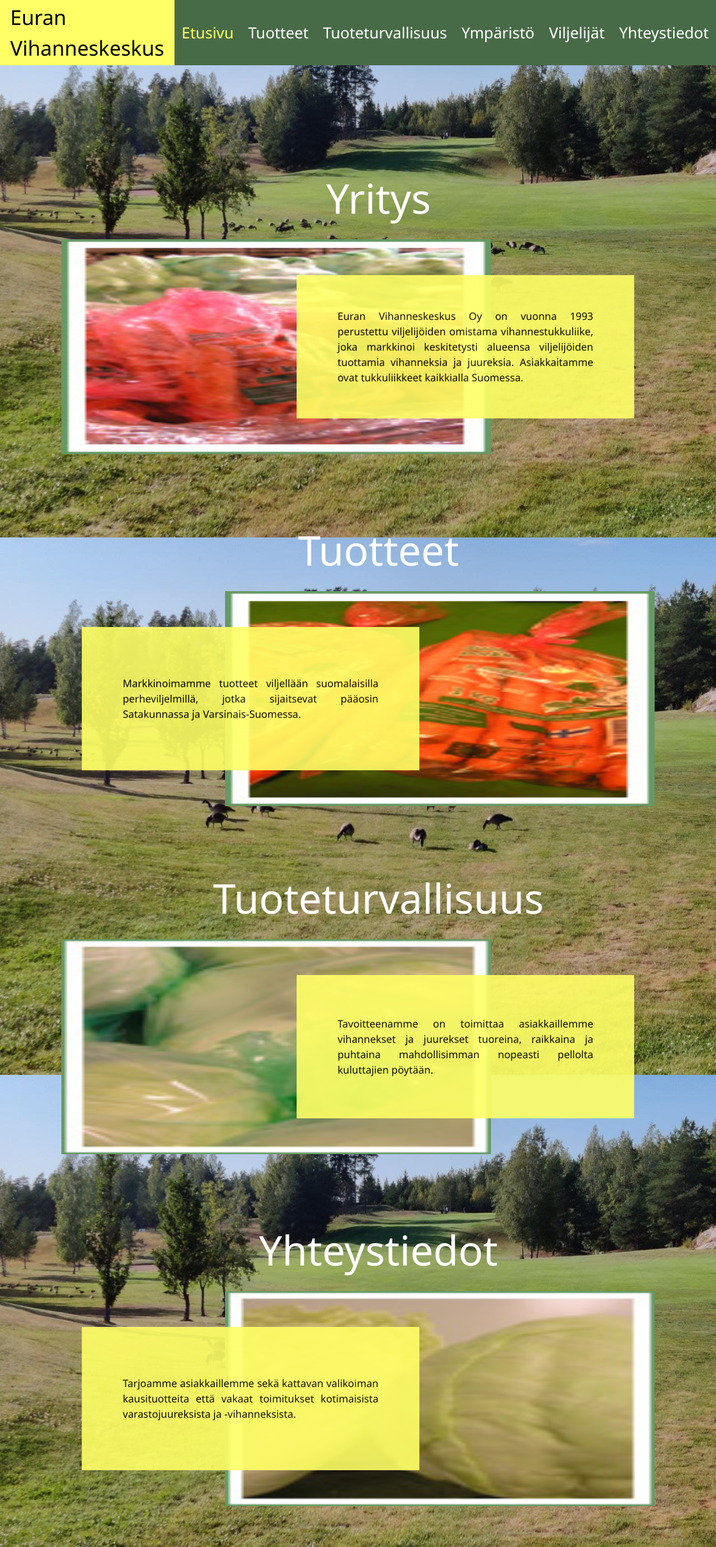
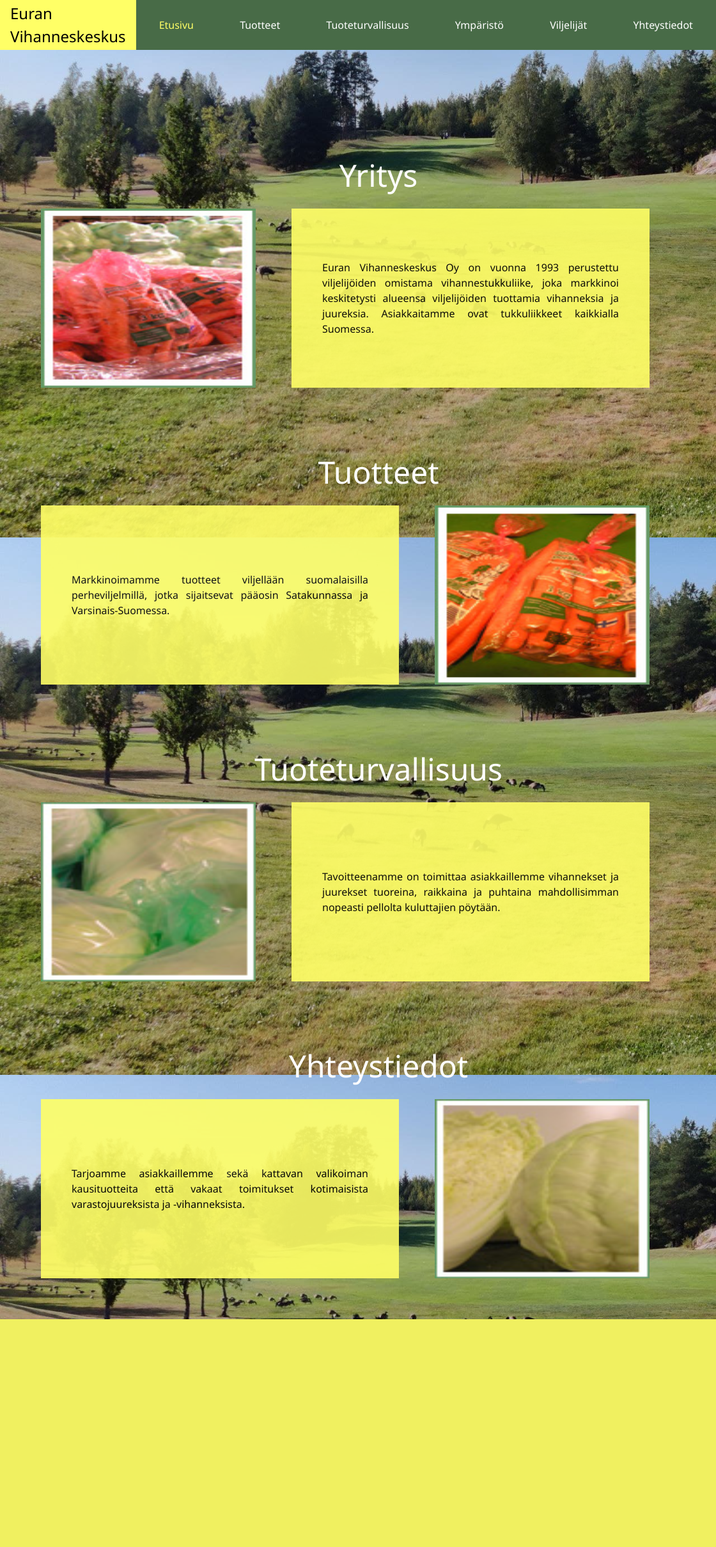
Before and after one commit to Kronkeli/vihanneskeskus, a PHP site: page /index.html in a window 1120 px wide. Shown: the whole page at 64% size. After the commit the page ends 2062 px from the top, so only its background shows below. Run offline with PHP 8.4, Linux system fonts and the light colour scheme.

Commit message:
Improved responsiveness and added configuration for mediaLg.

```diff
--- a/dist/css/main.css
+++ b/dist/css/main.css
@@ -192,11 +192,13 @@ main#home .title {
 }
 
 main#home .section-left {
+  margin-left: 10%;
+  margin-right: 10%;
   position: relative;
 }
 
 main#home .section-left img {
-  width: 60vw;
+  width: 50vw;
   height: 30vw;
   margin: 0;
   z-index: 1;
@@ -218,12 +220,14 @@ main#home .section-left .description {
 }
 
 main#home .section-right {
+  margin-left: 10%;
+  margin-right: 10%;
   position: relative;
   height: 30vw;
 }
 
 main#home .section-right img {
-  width: 60vw;
+  width: 50vw;
   height: 30vw;
   position: absolute;
   right: 0;
@@ -244,25 +248,6 @@ main#home .section-right .description {
   display: flex;
   justify-content: center;
   align-items: center;
-}
-
-@media screen and (min-width: 769px) and (max-width: 1170px) {
-  h1.lg-heading,
-  h2.lg-heading,
-  h3.lg-heading {
-    font-size: 4rem;
-  }
-  h1.sm-heading,
-  h2.sm-heading,
-  h3.sm-heading {
-    font-size: 2rem;
-  }
-  .menu {
-    transform: translate(0, -100%, 0);
-  }
-  .menu .nav-link {
-    font-size: 1.5rem;
-  }
 }
 
 @media screen and (max-width: 500px) {
@@ -313,3 +298,67 @@ main#home .section-right .description {
     font-size: 1.5rem;
   }
 }
+
+@media screen and (min-width: 769px) and (max-width: 1170px) {
+  h1.lg-heading,
+  h2.lg-heading,
+  h3.lg-heading {
+    font-size: 4rem;
+  }
+  h1.sm-heading,
+  h2.sm-heading,
+  h3.sm-heading {
+    font-size: 1.5rem;
+  }
+  .menu {
+    transform: translate(0, -100%, 0);
+  }
+  .menu .nav-link {
+    font-size: 1rem;
+  }
+  main#home .title {
+    font-size: 3rem;
+  }
+  main#home .section-left {
+    display: flex;
+    margin-left: 0;
+    margin-right: 0;
+    height: 25vw;
+  }
+  main#home .section-left img {
+    position: absolute;
+    width: 30vw;
+    height: 25vw;
+    left: 0;
+  }
+  main#home .section-left .description {
+    margin: 0;
+    position: relative;
+    width: 50vw;
+    height: auto;
+    top: 0;
+    left: 35vw;
+    padding: 1rem;
+  }
+  main#home .section-right {
+    display: flex;
+    margin-left: 0;
+    margin-right: 0;
+    height: 25vw;
+  }
+  main#home .section-right img {
+    position: absolute;
+    width: 30vw;
+    height: 25vw;
+    left: 55vw;
+  }
+  main#home .section-right .description {
+    margin: 0;
+    position: relative;
+    width: 50vw;
+    height: auto;
+    top: 0;
+    left: 0;
+    padding: 1rem;
+  }
+}
--- a/scss/_mobile.scss
+++ b/scss/_mobile.scss
@@ -1,25 +1,4 @@
 
- // Desktops & Laptops
-@include mediaLg {
-
-    h1,
-    h2,
-    h3 {
-        &.lg-heading {
-            font-size: 4rem;
-        }
-        &.sm-heading {
-            font-size: 2rem;
-        }
-    }
-    .menu {
-        transform: translate(0, -100%, 0);
-
-        .nav-link {
-            font-size: 1.5rem;
-        }
-    }
-}
 // Smartphones
 @include mediaSm {
     main {
@@ -78,3 +57,89 @@
         }
     }
 }
+
+ // Desktops & Laptops
+ @include mediaLg {
+
+    h1,
+    h2,
+    h3 {
+        &.lg-heading {
+            font-size: 4rem;
+        }
+        &.sm-heading {
+            font-size: 1.5rem;
+        }
+    }
+
+    .menu {
+        transform: translate(0, -100%, 0);
+
+        .nav-link {
+            font-size: 1rem;
+        }
+    }
+
+    main {
+
+        // Front page
+        &#home {
+
+            .title {
+                font-size: 3rem;
+            }
+
+            .section-left {
+                display: flex;
+                // align-items: center;
+                margin-left: 0;
+                margin-right: 0;
+                height: 25vw;
+
+                img {
+                    position: absolute;
+                    width: 30vw;
+                    height: 25vw;
+                    left: 0;
+                }
+                .description {
+                    // width: 40%;
+                    // height: auto;
+                    margin: 0;
+                    position: relative;
+                    width: 50vw;
+                    height: auto;
+                    top: 0;
+                    left: 35vw;
+                    padding: 1rem;
+                }
+            }
+
+            .section-right {
+                display: flex;
+                // align-items: center;
+                margin-left: 0;
+                margin-right: 0;
+                height: 25vw;
+
+                img {
+                    position: absolute;
+                    width: 30vw;
+                    height: 25vw;
+                    left: 55vw;
+                }
+                .description {
+                    // width: 40%;
+                    // height: auto;
+                    margin: 0;
+                    position: relative;
+                    width: 50vw;
+                    height: auto;
+                    top: 0;
+                    left: 0;
+                    padding: 1rem;
+                }
+            }
+        }
+    }
+}
--- a/scss/main.scss
+++ b/scss/main.scss
@@ -90,10 +90,11 @@ main {
 
         // Sections to display image and text on main page
         .section-left {
-            // margin-top: 10vh;
+            margin-left: 10%;
+            margin-right: 10%;
             position: relative;
             img {
-                width: 60vw;
+                width: 50vw;
                 height: 30vw;
                 margin: 0;
                 z-index: 1;
@@ -115,12 +116,12 @@ main {
             }
         }
         .section-right {
-
-            // margin-top: 10vh;
+            margin-left: 10%;
+            margin-right: 10%;
             position: relative;
             height: 30vw;
             img {
-                width: 60vw;
+                width: 50vw;
                 height: 30vw;
                 position: absolute;
                 right: 0;
```
Also changed, not shown: scss/_menu.scss (+0 -8 lines).
